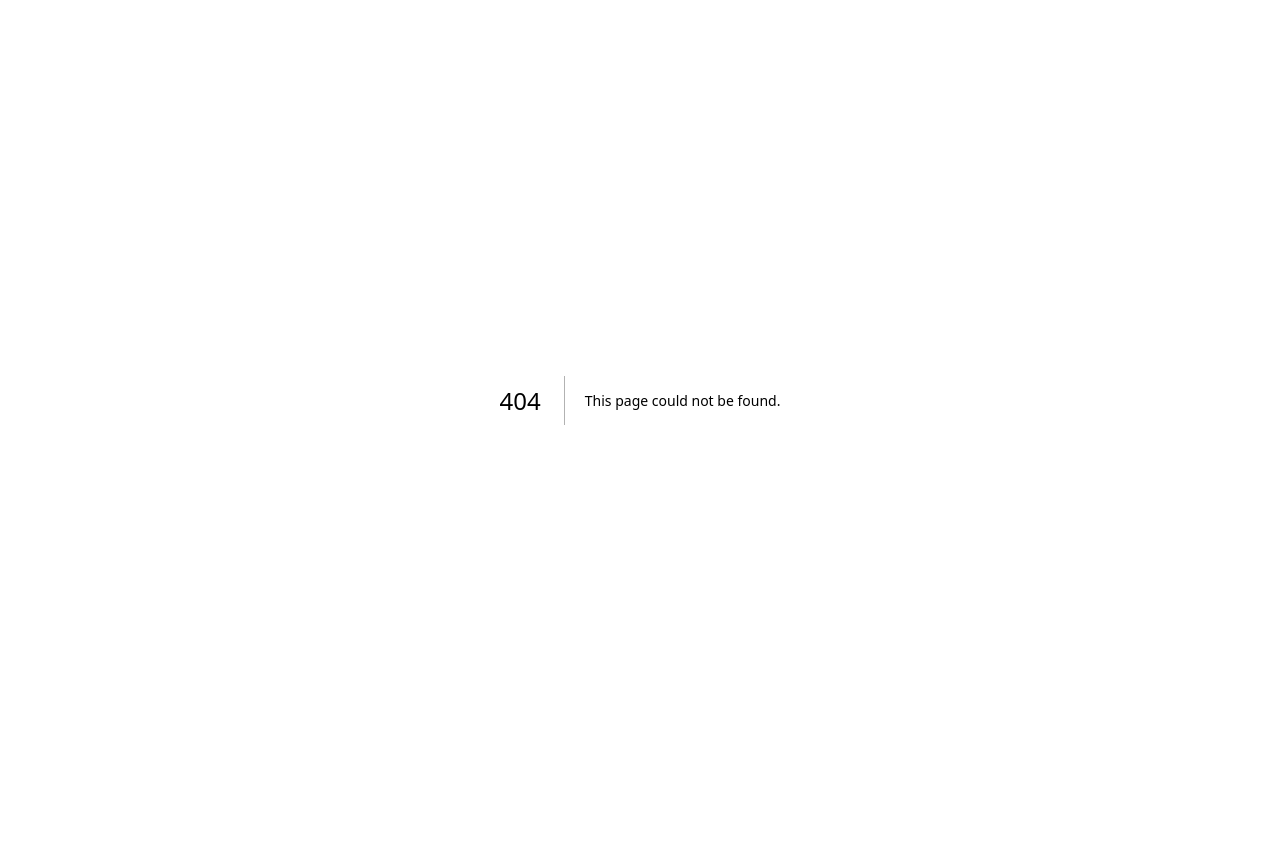
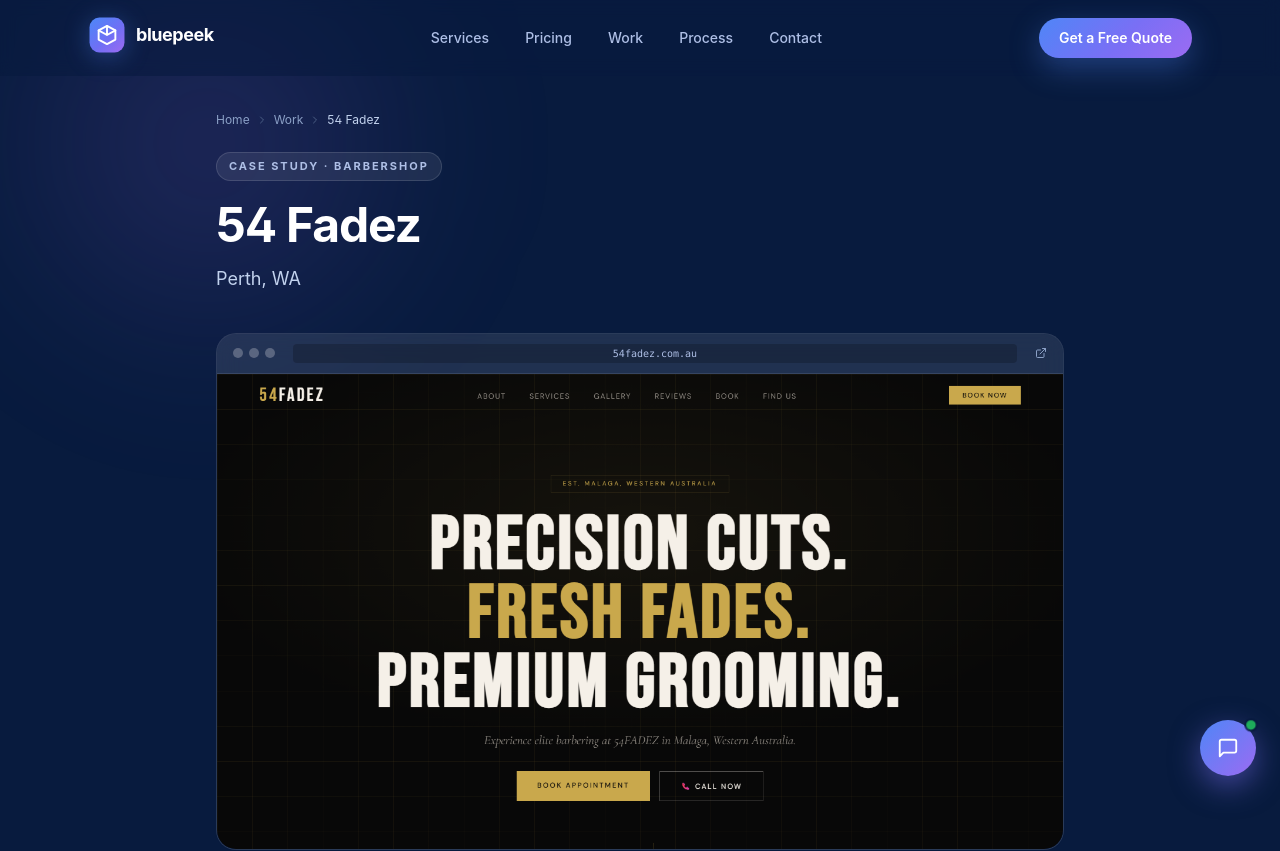
Before and after one commit to zachcolvillez-stack/bluepeek-website, a Next.js app: page /work/54-fadez in a window 1280 px wide. Before the commit this address had no page. Shown: the top 851 px of the page. Before the commit the page ends 800 px from the top, so only its background shows below. Built offline with nearby package versions, Linux system fonts and the light colour scheme.

Commit message:
auto-save: page.jsx

```diff
--- /dev/null
+++ b/app/work/[slug]/page.jsx
@@ -0,0 +1,58 @@
+import { notFound } from 'next/navigation'
+import { CASE_STUDIES, SERVICES, SITE, u } from '../../../lib/site'
+import { CASE_CONTENT } from '../../../lib/content'
+import { breadcrumbSchema } from '../../../lib/schema'
+import CaseStudyTemplate from '../../../components/site/CaseStudyTemplate'
+import JsonLd from '../../../components/seo/JsonLd'
+
+export function generateStaticParams() {
+  return CASE_STUDIES.map(c => ({ slug: c.slug }))
+}
+
+export async function generateMetadata({ params }) {
+  const { slug } = await params
+  const c = CASE_CONTENT[slug]
+  const study = CASE_STUDIES.find(x => x.slug === slug)
+  if (!c || !study) return {}
+  const path = u.work(slug)
+  return {
+    title: c.metaTitle,
+    description: c.metaDescription,
+    alternates: { canonical: path },
+    openGraph: {
+      title: c.metaTitle,
+      description: c.metaDescription,
+      url: `${SITE.url}${path}`,
+      type: 'article',
+      images: [{ url: study.image, alt: `${study.title} website by Bluepeek` }],
+    },
+    twitter: { card: 'summary_large_image', title: c.metaTitle, description: c.metaDescription },
+  }
+}
+
+export default async function CaseStudyPage({ params }) {
+  const { slug } = await params
+  const content = CASE_CONTENT[slug]
+  const study = CASE_STUDIES.find(x => x.slug === slug)
+  if (!content || !study) notFound()
+
+  const path = u.work(slug)
+  const breadcrumb = [
+    { name: 'Home', href: '/' },
+    { name: 'Work', href: '/#work' },
+    { name: study.title, href: path },
+  ]
+
+  // Internal links to other case studies + a couple of services
+  const related = [
+    ...CASE_STUDIES.filter(x => x.slug !== slug).slice(0, 2).map(x => ({ label: x.title, href: u.work(x.slug) })),
+    ...SERVICES.slice(0, 2).map(s => ({ label: s.title, href: u.service(s.slug) })),
+  ]
+
+  return (
+    <>
+      <CaseStudyTemplate breadcrumb={breadcrumb} study={study} content={content} related={related} />
+      <JsonLd data={breadcrumbSchema(breadcrumb.map(b => ({ name: b.name, path: b.href })))} />
+    </>
+  )
+}
```
